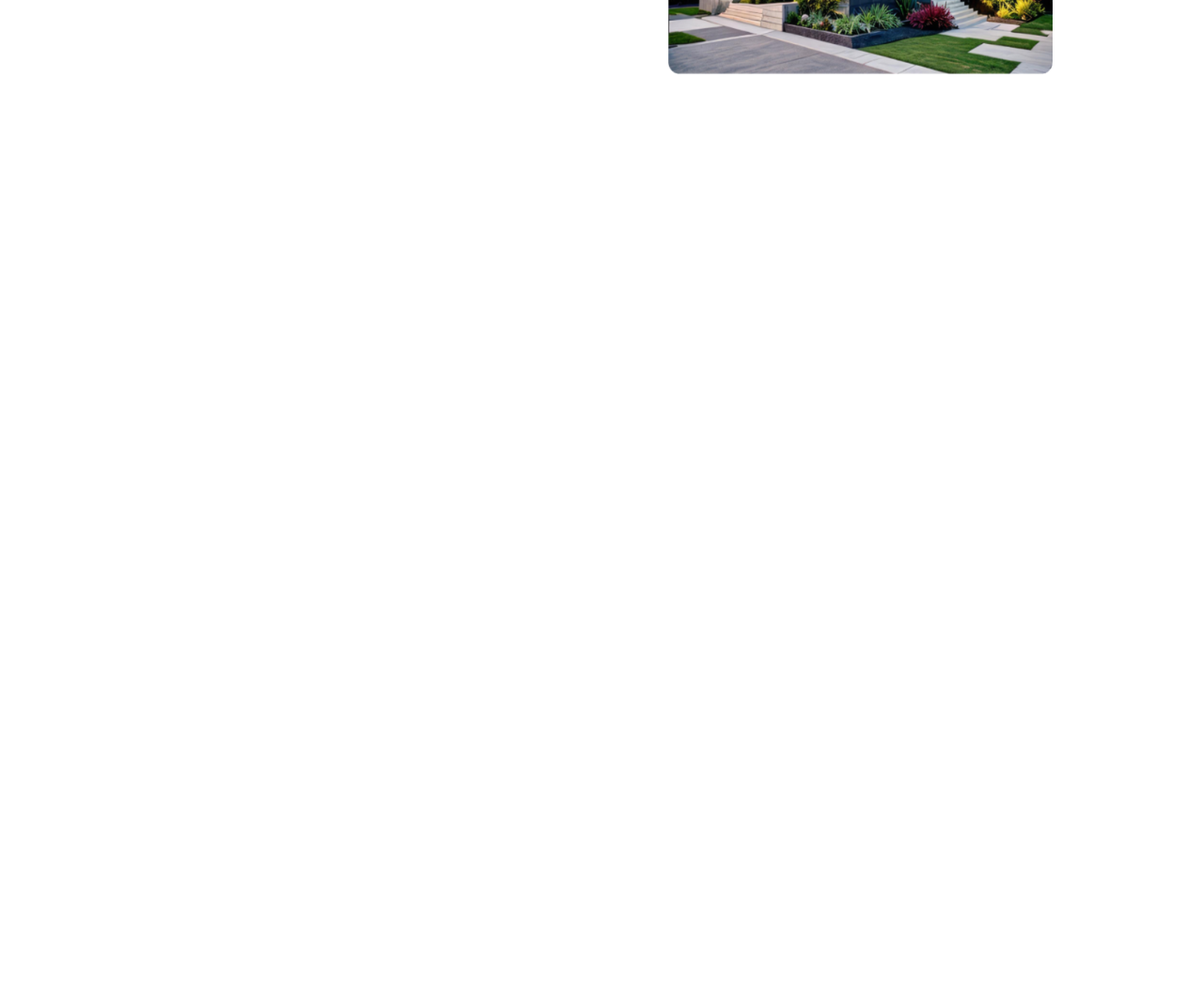
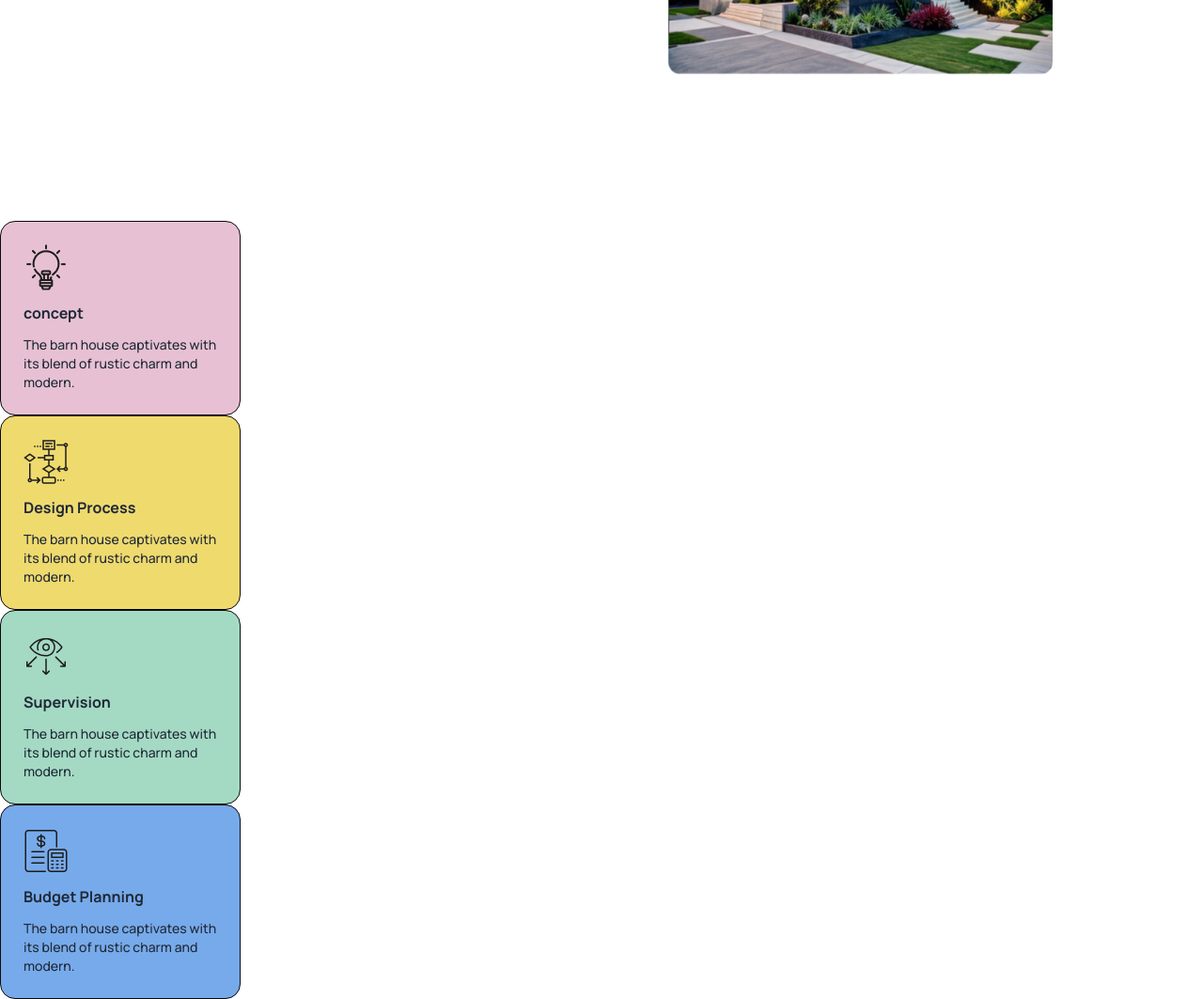
Before and after one commit to shoaibAlam107/my-third-assignment, a plain HTML site: page index.html in a window 1280 px wide. Shown: the part 1309-2372 px from the top of the page at 94% size. Before the commit the page ends 1544 px from the top, so only its background shows below. Drawn offline with nearby package versions, Linux system fonts and the light colour scheme.

Commit message:
creat cards for how we work section

```diff
--- a/index.html
+++ b/index.html
@@ -189,6 +189,55 @@
 
       </section>
 
+      <!-- How we works -->
+       <section>
+        <div>
+          <div class="lg:w-64 space-y-3 p-6 bg-[#E7C1D3]  rounded-2xl border-solid border-zinc-950 border">
+
+              <img src="assets/concept.png" alt="">
+
+              <h1 class="font-bold">concept</h1>
+              <p class="font-medium text-sm w-52">The barn house captivates with its blend of rustic charm and modern.</p>
+
+          </div>
+          <div class="lg:w-64 space-y-3 p-6 bg-[#EFDA6E] rounded-2xl border-solid border-zinc-950 border">
+
+              <img src="assets/flow-chart.png" alt="">
+
+              <h1 class="font-bold">Design Process</h1>
+              <p class="font-medium text-sm w-52">The barn house captivates with its blend of rustic charm and modern.</p>
+
+          </div>
+          <div class="lg:w-64 space-y-3 p-6 bg-[#A4DAC3]  rounded-2xl border-solid border-zinc-950 border">
+
+              <img src="assets/vision.png" alt="">
+
+              <h1 class="font-bold">Supervision</h1>
+              <p class="font-medium text-sm w-52">The barn house captivates with its blend of rustic charm and modern.</p>
+
+          </div>
+          <div class="lg:w-64 space-y-3 p-6 bg-[#77AAEA]  rounded-2xl border-solid border-zinc-950 border">
+
+              <img src="assets/budget-planning.png" alt="">
+
+              <h1 class="font-bold">Budget Planning</h1>
+              <p class="font-medium text-sm w-52">The barn house captivates with its blend of rustic charm and modern.</p>
+
+          </div>
+
+
+
+
+        </div>
+
+
+
+
+
+       </section>
+
+
+
    </main>
    <!-- Footer section -->
    <footer>
```
